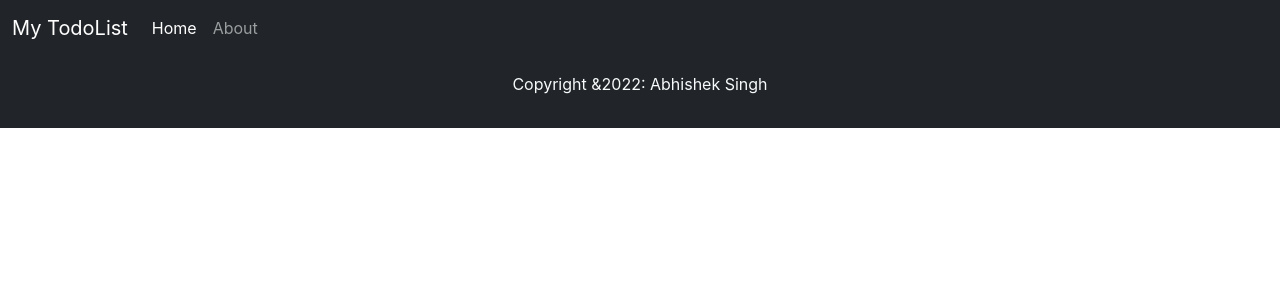
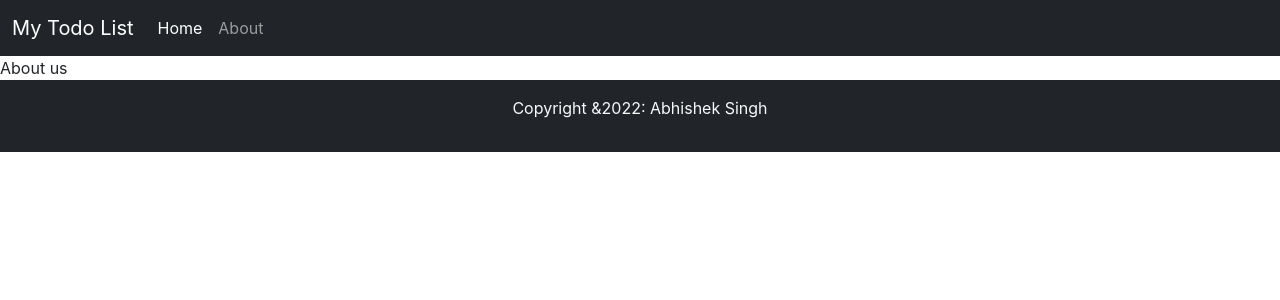
Before and after one commit to ABHI5HEK/TodoListWebApp, a React (Create React App) app: page / in a window 1280 px wide. Shown: the top 300 px of the page. Built offline with nearby package versions, Linux system fonts and the light colour scheme.

Commit message:
About Section added

```diff
--- a/src/App.js
+++ b/src/App.js
@@ -2,12 +2,15 @@ import logo from './logo.svg';
 import './App.css';
 import Header from './components/Header'
 import { Footer } from './components/Footer';
+import About from './components/About';
 
 function App() {
   return (
     <>
- <Header/>
- <Footer/>
+ <Header title="My Todo List"/>
+    <About/>
+ {/*destructured props used in footer */}
+ <Footer name="Abhishek Singh"/>
     </>
   );
 }
--- /dev/null
+++ b/src/components/About.js
@@ -0,0 +1,7 @@
+import React from 'react'
+
+export default function About() {
+  return (
+    <div>About us</div>
+  )
+}
--- a/src/components/Footer.js
+++ b/src/components/Footer.js
@@ -1,11 +1,11 @@
 import React from 'react'
 
-export const Footer = () => {
+export const Footer = ({name}) => {
   return (
 
         <footer className="bg-dark text-light py-3">
             <p className='text-center'>
-                Copyright &2022: Abhishek Singh</p>
+                Copyright &2022: { name}</p>
         </footer>
   )
 }
--- a/src/components/Header.js
+++ b/src/components/Header.js
@@ -1,10 +1,11 @@
 import React from 'react'
+import PropTypes from 'prop-types'
 
-export default function Header() {
+export default function Header(props) {
   return (
      <nav className="navbar navbar-expand-lg navbar-dark bg-dark">
     <div className="container-fluid">
-      <a className="navbar-brand" href="#">My TodoList</a>
+      <a className="navbar-brand" href="#">{props.title}</a>
       <button className="navbar-toggler" type="button" data-bs-toggle="collapse" data-bs-target="#navbarSupportedContent" aria-controls="navbarSupportedContent" aria-expanded="false" aria-label="Toggle navigation">
         <span className="navbar-toggler-icon"></span>
       </button>
@@ -22,4 +23,17 @@ export default function Header() {
     </div>
   </nav>
   )
+
+
 }
+
+//adding default titles
+
+Header.defaultProps = {
+  title: "My Todo List"
+}
+
+  //strict checking that title is string
+  Header.propTypes = {
+    title : PropTypes.string.isRequired
+  }
```
